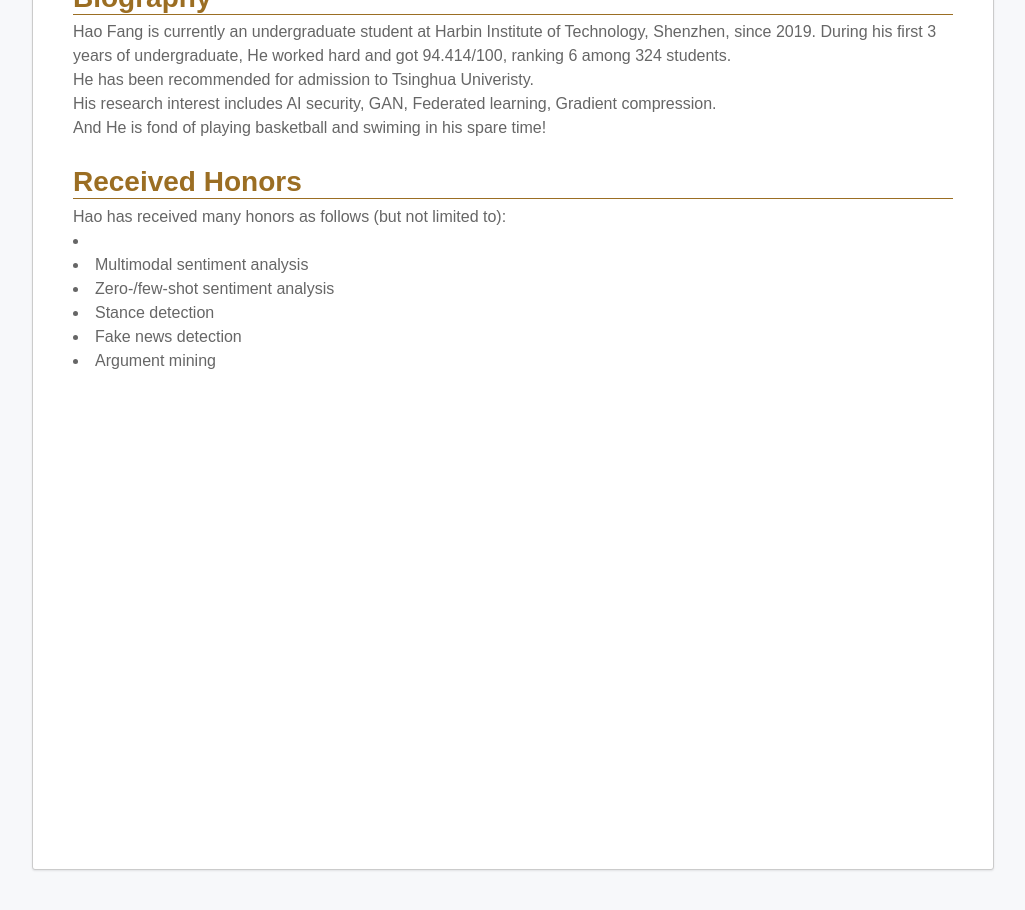
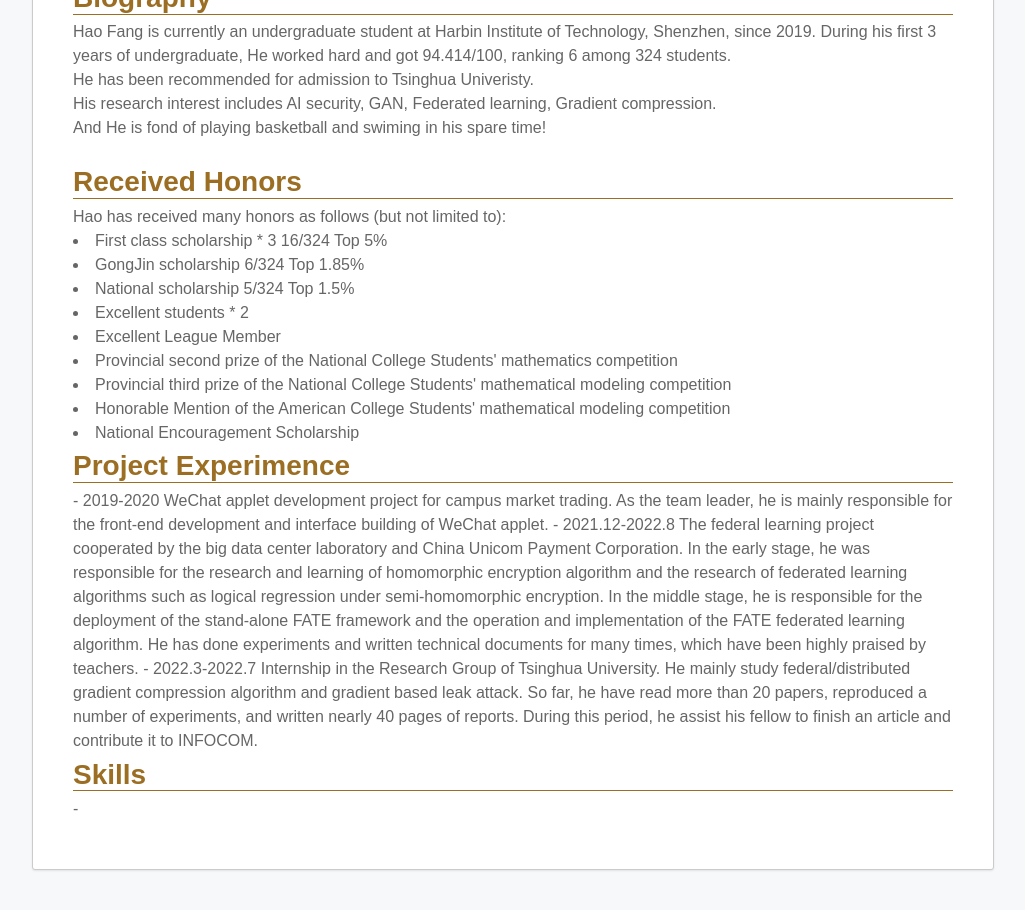
Before and after one commit to ffhibnese/ffhibnese.github.io, a Jekyll site: the page built from index.md, in a window 1280 px wide and 1388 px high, cut to the strip 478-1388 px from the top of the window. Shown: the whole strip, without its empty margins (158-1183 px from the left). Built offline with Jekyll 4.4.1, drawn with Linux system fonts in a browser that asks for light colours; nearby versions of some CDN libraries; our own code applies the rules of GitHub Pages for plain Markdown files; some of the changed text lies outside the part shown.

Commit message:
Update index.md

```diff
--- a/index.md
+++ b/index.md
@@ -35,20 +35,39 @@
       <h2>Received Honors</h2>
       Hao has received many honors as follows (but not limited to):
 
-<li></li>
-<li>Multimodal sentiment analysis</li>
-<li>Zero-/few-shot sentiment analysis</li>
-<li>Stance detection</li>
-<li>Fake news detection</li>
-<li>Argument mining</li>
+<li>First class scholarship * 3 16/324 Top 5% </li>
+<li>GongJin scholarship 6/324 Top 1.85%</li>
+<li>National scholarship 5/324 Top 1.5%</li>
+<li>Excellent students * 2</li>
+<li>Excellent League Member</li>
+<li>Provincial second prize of the National College Students' mathematics competition</li>
+<li>Provincial third prize of the National College Students' mathematical modeling competition</li>
+<li>Honorable Mention of the American College Students' mathematical modeling competition</li>
+<li>National Encouragement Scholarship</li>
 
     </td>
   </tr>
 </table>
 
+<table class="imgtable">
+  <tr>
+    <td width="100%">
+      <h2>Project Experimence</h2>
+      - 2019-2020  WeChat applet development project for campus market trading.
+      As the team leader, he is mainly responsible for the front-end development and interface building of WeChat applet.
+      - 2021.12-2022.8  The federal learning project cooperated by the big data center laboratory and China Unicom Payment Corporation.
+      In the early stage, he was responsible for the research and learning of homomorphic encryption algorithm and the research of federated learning algorithms such as logical regression under semi-homomorphic encryption. In the middle stage, he is responsible for the deployment of the stand-alone FATE framework and the operation and implementation of the FATE federated learning algorithm. He has done experiments and written technical documents for many times, which have been highly praised by teachers.
+      - 2022.3-2022.7   Internship in the Research Group of Tsinghua University.
+      He mainly study federal/distributed gradient compression algorithm and gradient based leak attack. So far, he have read more than 20 papers, reproduced a number of experiments, and written nearly 40 pages of reports. During this period, he assist his fellow to finish an article and contribute it to INFOCOM.
+    </td>
+  </tr>
+</table>
 
-
-
-<!--
-<body><a href="https://info.flagcounter.com/d2N3"><img src="https://s05.flagcounter.com/map/d2N3/size_s/txt_000000/border_CCCCCC/pageviews_0/viewers_0/flags_0/" alt="Flag Counter" border="0"></a></body>
--->
+<table class="imgtable">
+  <tr>
+    <td width="100%">
+      <h2>Skills</h2>
+      -
+    </td>
+  </tr>
+</table>
```
